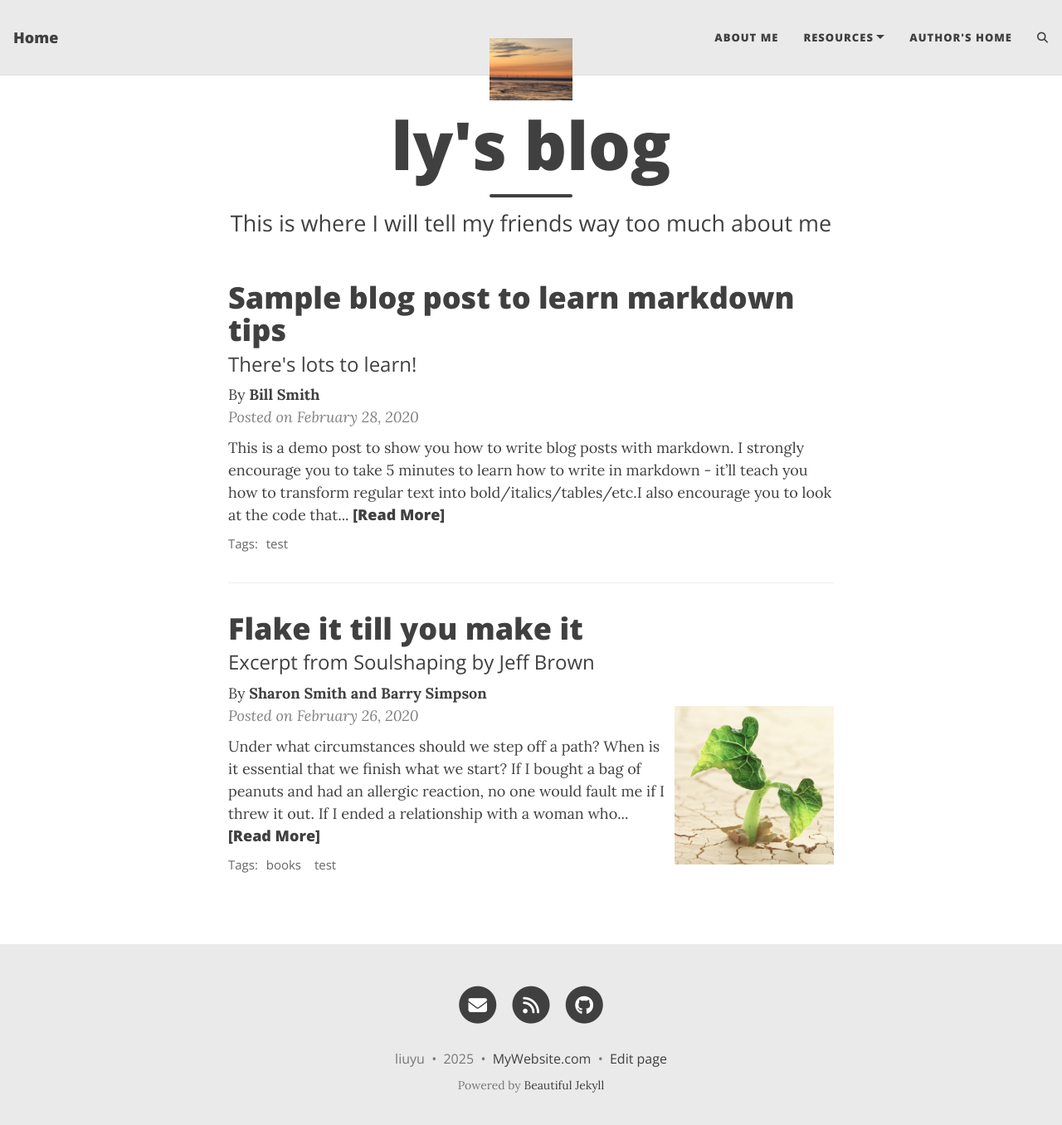
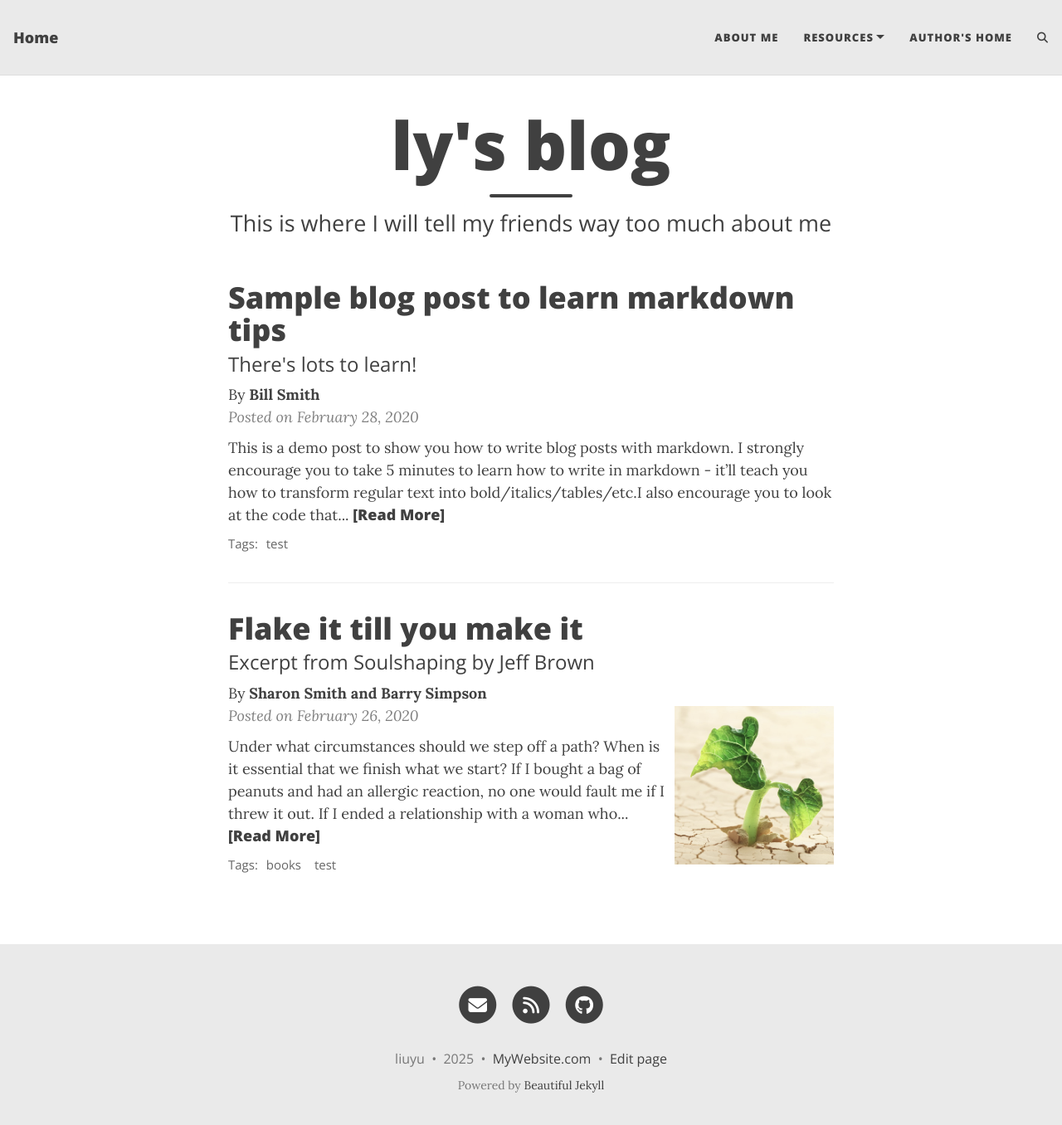
Before and after one commit to cosmoliu2002/cosmoliu2002.github.io, a Jekyll site: the page built from index.html, in a window 1280 px wide and 1369 px high. Shown: the top 1356 px of the window at 83% size. Built offline with Jekyll 4.4.1, drawn with Linux system fonts in a browser that asks for light colours; the list of posts is cut into pages by our own code; comment, search, counter and statistics services are not loaded.

Commit message:
Update _config.yml

```diff
--- a/_config.yml
+++ b/_config.yml
@@ -32,10 +32,10 @@ navbar-links:
 
 # Image to show in the navigation bar - works best with a square image
 # Remove this parameter if you don't want an image in the navbar
-avatar: "/assets/img/image.jpeg"
+# avatar: "/assets/img/image.jpeg"
 
 # By default, the image is cut into a circle. You can disable this behaviour by setting 'round-avatar: false'
-round-avatar: false
+# round-avatar: false
 
 # If you want to have an image logo in the top-left corner instead of having the title of the website,
 # then specify the following parameter
```
